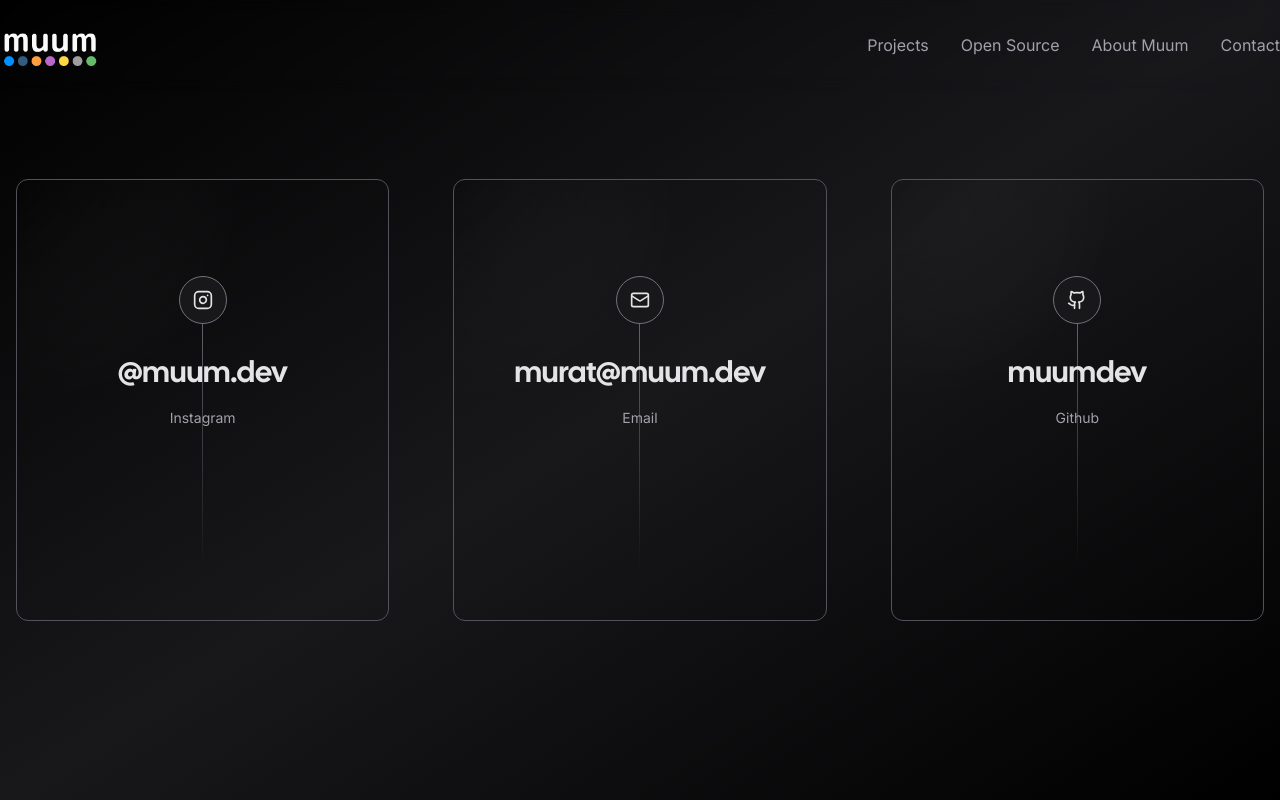
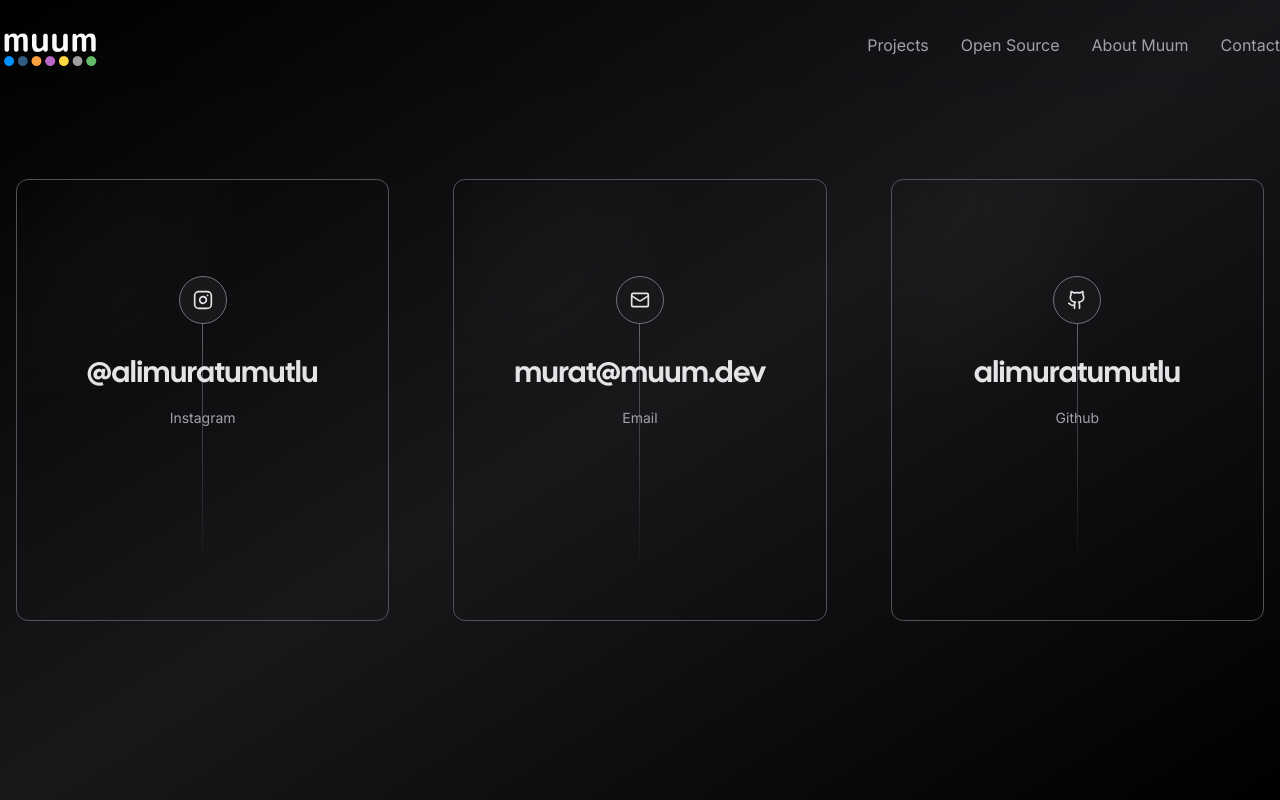
Before and after one commit to alimuratumutlu/muum.dev, a Next.js app: page /contact in a window 1280 px wide. Built offline with nearby package versions, Linux system fonts and the light colour scheme; what tailwindcss-debug-screens would draw is missing.

Commit message:
contact update

```diff
--- a/app/contact/page.tsx
+++ b/app/contact/page.tsx
@@ -7,9 +7,9 @@ import { Navigation } from "../components/nav";
 const socials = [
 	{
 		icon: <Instagram size={20} />,
-		href: "https://instagram.com/muum.dev",
+		href: "https://instagram.com/alimuratumutlu",
 		label: "Instagram",
-		handle: "@muum.dev",
+		handle: "@alimuratumutlu",
 	},
 	{
 		icon: <Mail size={20} />,
@@ -19,9 +19,9 @@ const socials = [
 	},
 	{
 		icon: <Github size={20} />,
-		href: "https://github.com/muumdev",
+		href: "https://github.com/alimuratumutlu",
 		label: "Github",
-		handle: "muumdev",
+		handle: "alimuratumutlu",
 	},
 ];
 
```
